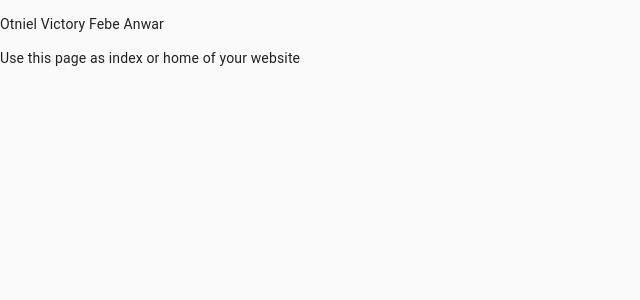
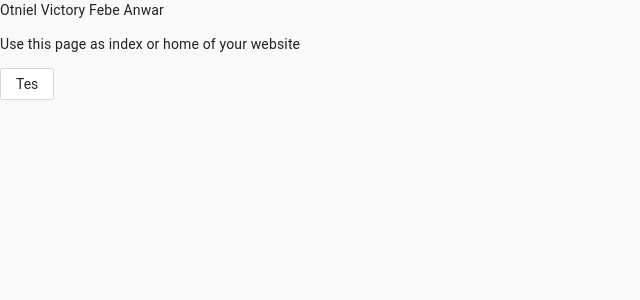
Before and after one commit to hilalarsa/hioten-frontend, a Next.js app: page / in a window 1280 px wide. Shown: the top 300 px of the page, without its empty margins (0-640 px from the left). Built offline with nearby package versions, Linux system fonts and the light colour scheme; what redux-promise-middleware would draw is missing.

Commit message:
add antd module

```diff
--- a/package.json
+++ b/package.json
@@ -12,13 +12,15 @@
   },
   "dependencies": {
     "@material-ui/core": "^4.10.2",
+    "@material-ui/icons": "^4.9.1",
     "@material-ui/lab": "^4.0.0-alpha.45",
-    "@material-ui/icons": "^4.9.1",
+    "antd": "^4.16.7",
     "axios": "^0.19.2",
     "axios-mock-adapter": "^1.18.1",
     "next": "9.5.3",
     "react": "16.13.1",
     "react-dom": "16.13.1",
+    "react-redux": "^7.2.4",
     "redux": "^4.0.5",
     "redux-devtools": "^3.5.0",
     "redux-devtools-extension": "^2.13.8",
--- a/pages/index.js
+++ b/pages/index.js
@@ -1,10 +1,12 @@
 import React, { Component } from 'react';
+import { Button } from 'antd';
 export default class Home extends Component {
   render() {
     return (
         <div>
           <p>Otniel Victory Febe Anwar</p>
           <p>Use this page as index or home of your website</p>
+            <Button>Tes</Button>
         </div>
     );
   }
--- a/src/css/custom-style.css
+++ b/src/css/custom-style.css
@@ -1 +1,2 @@
 /*** Put your style here ***/
+@import '~antd/dist/antd.css';
```
Also changed, not shown: components/global-component/MainLogo.jpg (added), 1 other file (tests, documents, lock files or other folders).
